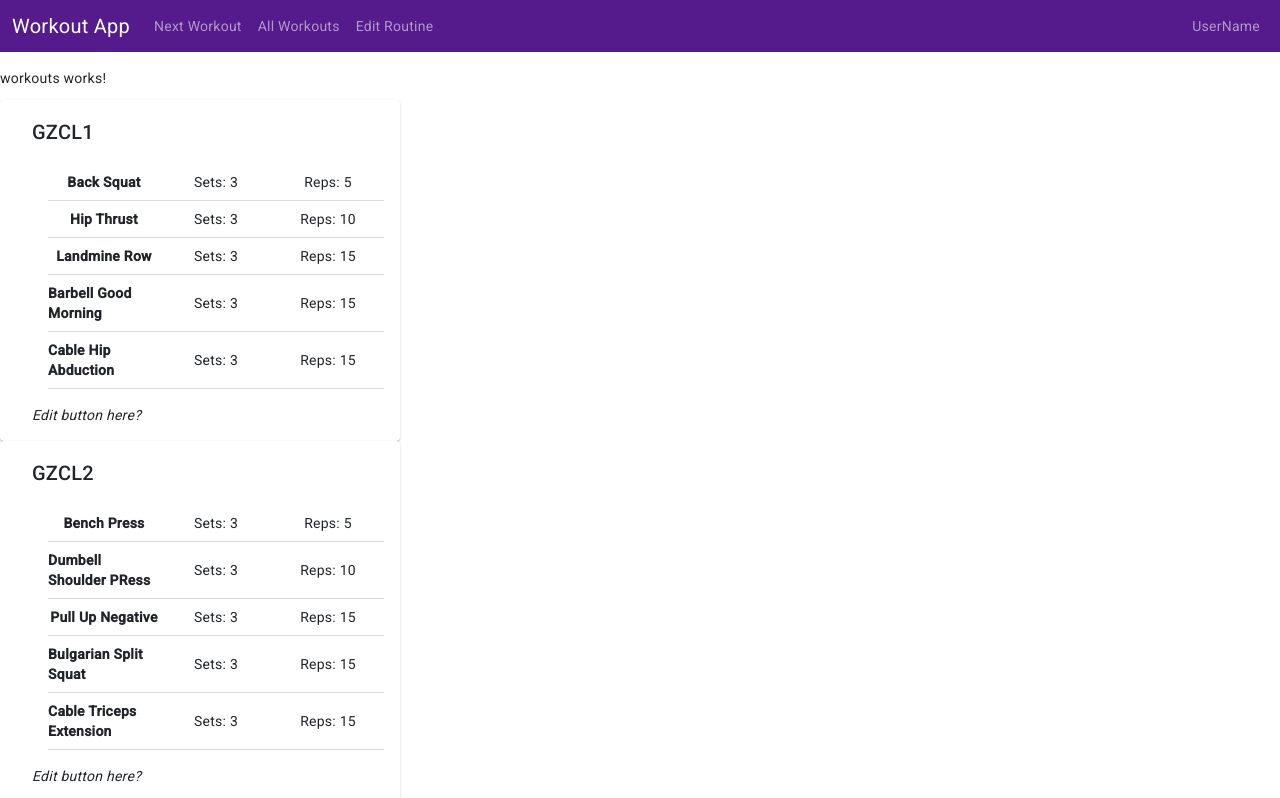
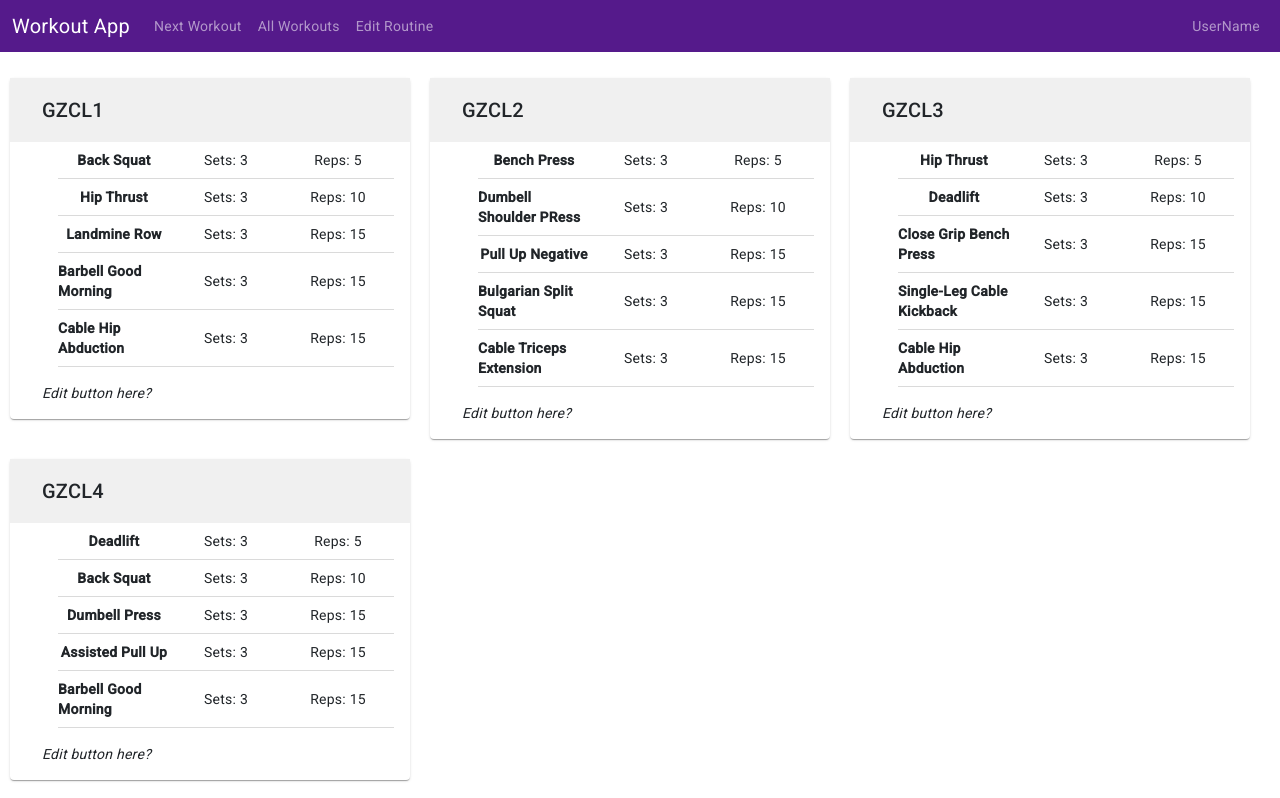
Before and after one commit to jrapakko/workout-app, an Angular app: page /workouts in a window 1280 px wide. Shown: the top 798 px of the page. Built offline with nearby package versions, Linux system fonts and the light colour scheme; a web font is replaced by a local one.

Commit message:
all workouts flex row

```diff
--- a/src/app/workout-card/workout-card.component.css
+++ b/src/app/workout-card/workout-card.component.css
@@ -5,6 +5,10 @@
 .mat-mdc-card {
     background-color: white;
     width: 400px;
+}
+
+.exercise-list-header {
+    background-color: #f0f0f0;
 }
 
 .exercise-list {
--- a/src/app/workouts/workouts.component.css
+++ b/src/app/workouts/workouts.component.css
@@ -0,0 +1,9 @@
+#all-workouts {
+    display: flex;
+    flex-direction: row;
+    flex-wrap: wrap;
+}
+
+.workout-card-wrapper {
+    padding: 10px;
+}
--- a/src/app/workouts/workouts.component.html
+++ b/src/app/workouts/workouts.component.html
@@ -1,8 +1,5 @@
-<p>workouts works!</p>
-
-
-<div id="all-workouts" *ngFor="let workout of regimen.workouts">
-    <div>
+<div id="all-workouts">
+    <div class="workout-card-wrapper" *ngFor="let workout of regimen.workouts">
         <app-workout-card [workout]="workout"></app-workout-card>
     </div>
 </div>
```
